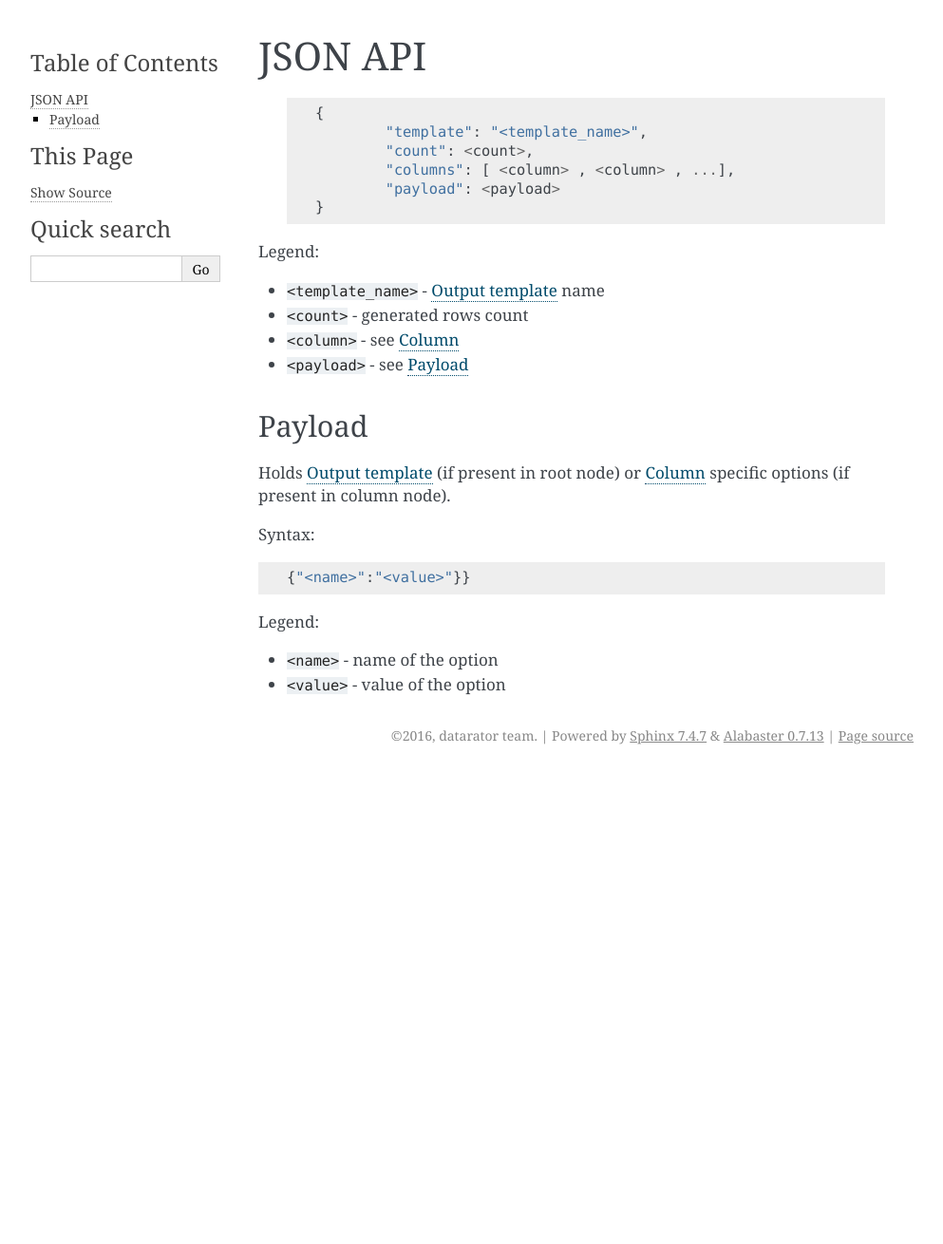
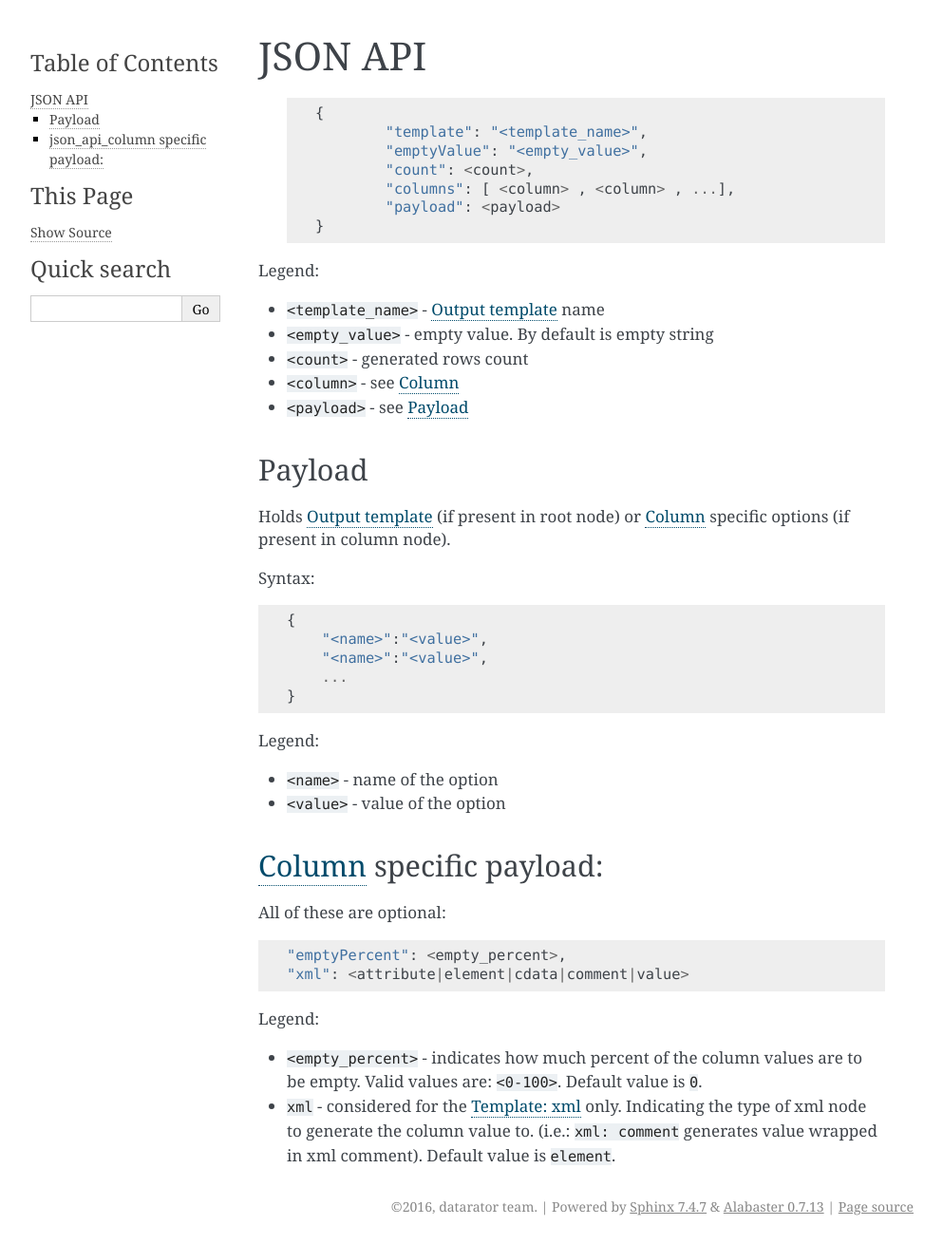
Before and after one commit to datarator/datarator, a Sphinx documentation site: the page built from docs/json_api.rst, in a window 1280 px wide. Shown: the whole page at 95% size, without its empty margins (148-1141 px from the left). Built offline with Sphinx 7.4.7, drawn with Linux system fonts in a browser that asks for light colours; before the commit the page ends 900 px from its top, so only the background shows below that.

Commit message:
docs: column specific payload introduced

```diff
--- a/docs/json_api.rst
+++ b/docs/json_api.rst
@@ -4,6 +4,7 @@ JSON API
 
         {
                 "template": "<template_name>",
+                "emptyValue": "<empty_value>",
                 "count": <count>,
                 "columns": [ <column> , <column> , ...],
                 "payload": <payload>
@@ -12,6 +13,7 @@ JSON API
 Legend:
 
 * ``<template_name>`` - :doc:`json_api_template` name
+* ``<empty_value>`` - empty value. By default is empty string
 * ``<count>`` - generated rows count
 * ``<column>`` - see :doc:`json_api_column`
 * ``<payload>`` - see :ref:`payload`
@@ -26,9 +28,29 @@ Holds :doc:`json_api_template` (if present in root node) or :doc:`json_api_colum
 Syntax:
 ::
 
-    	{"<name>":"<value>"}}
+    	{
+            "<name>":"<value>",
+            "<name>":"<value>",
+            ...
+        }
 
 Legend:
 
 * ``<name>`` - name of the option
 * ``<value>`` - value of the option
+
+.. _payload_column_common:
+
+:doc:`json_api_column` specific payload:
+----------------------------------------------
+
+All of these are optional:
+::
+
+        "emptyPercent": <empty_percent>,
+        "xml": <attribute|element|cdata|comment|value>
+
+Legend:
+
+* ``<empty_percent>`` - indicates how much percent of the column values are to be empty. Valid values are: ``<0-100>``. Default value is ``0``.
+* ``xml`` - considered for the :ref:`xml` only. Indicating the type of xml node to generate the column value to. (i.e.: ``xml: comment`` generates value wrapped in xml comment). Default value is ``element``.
```
